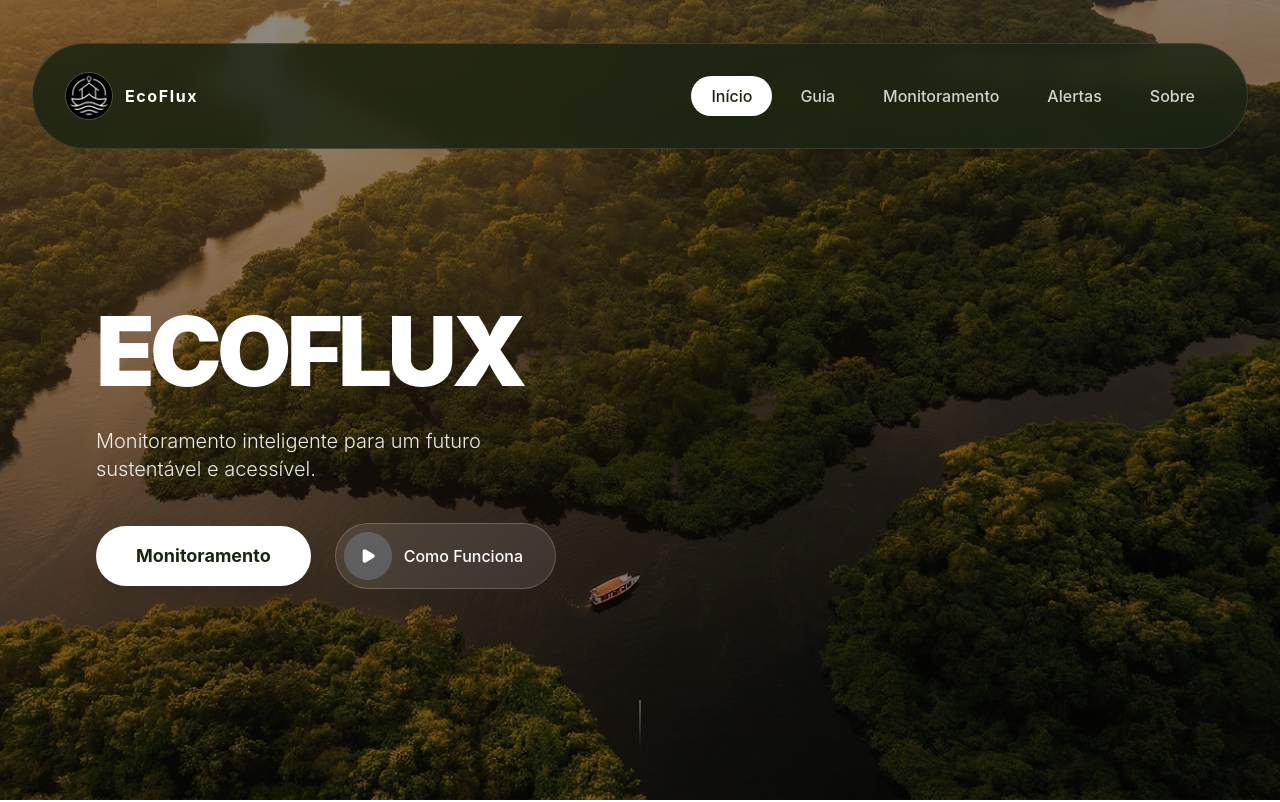
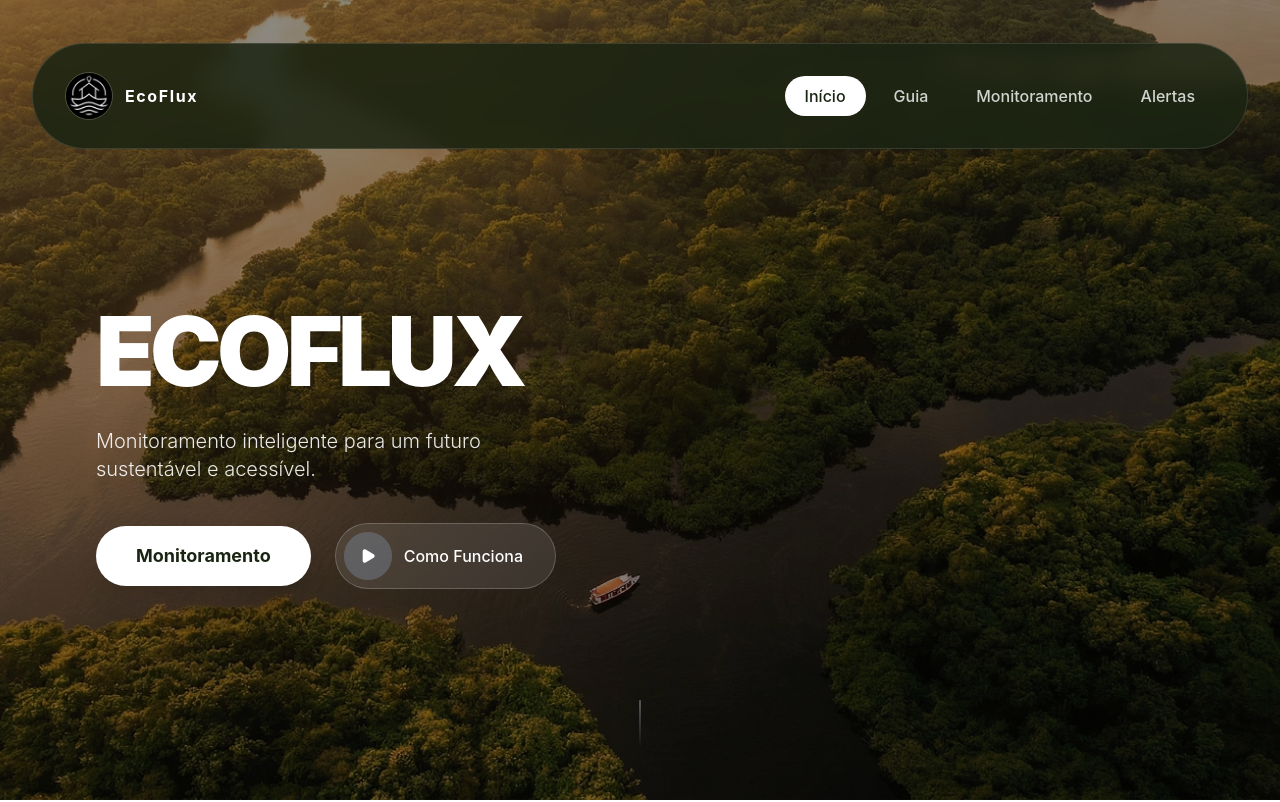
Before and after one commit to Alexandrediasss/EcoFlux, a React (Vite) app: page / in a window 1280 px wide. Shown: the top 802 px of the page. Built offline with nearby package versions, Linux system fonts and the light colour scheme.

Commit message:
Conectando ao Arduino

```diff
--- a/src/layouts/Footer/index.tsx
+++ b/src/layouts/Footer/index.tsx
@@ -36,7 +36,7 @@
                         <Link to="/" onClick={scrollToTop} className="hover:text-white transition-colors">Início</Link>
                         <Link to="/guia" onClick={scrollToTop} className="hover:text-white transition-colors">Guia</Link>
                         <Link to="/monitoramento" onClick={scrollToTop} className="hover:text-white transition-colors">Monitoramento</Link>
-                        <Link to="/sobre" onClick={scrollToTop} className="hover:text-white transition-colors">Sobre</Link>
+                        <Link to="/alerta" onClick={scrollToTop} className="hover:text-white transition-colors">Alertas</Link>
                     </ul>
                 </div>
                 <div className="space-y-6">
--- a/src/layouts/NavBar/index.tsx
+++ b/src/layouts/NavBar/index.tsx
@@ -12,7 +12,6 @@
         { name: "Guia", path: "/guia" },
         { name: "Monitoramento", path: "/monitoramento" },
         { name: "Alertas", path: "/alerta" },
-        { name: "Sobre", path: "/sobre" },
     ]
 
     const isActive = (path: string): boolean => location.pathname === path
```
